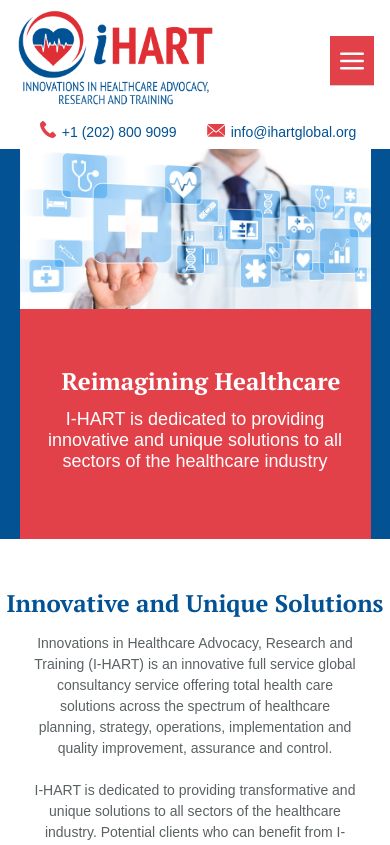
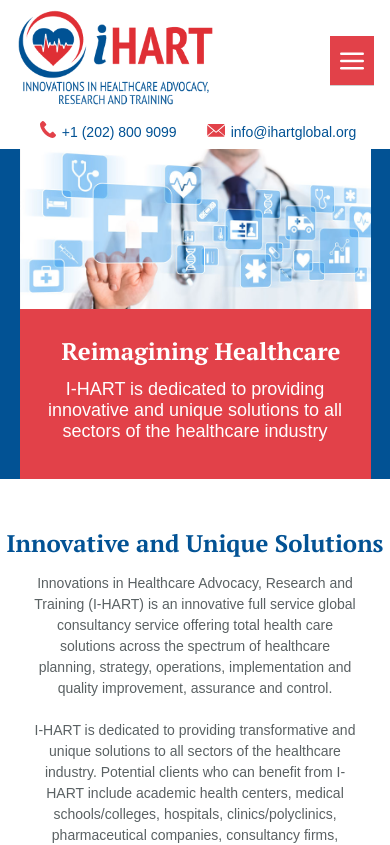
Before and after one commit to asimrasheed533/ihart, a React (Vite) app: page / in a window 390 px wide. Shown: the top 845 px of the page. Built offline with nearby package versions, Linux system fonts and the light colour scheme.

Commit message:
red box fix

```diff
--- a/src/styles/global.scss
+++ b/src/styles/global.scss
@@ -1028,16 +1028,14 @@
 }
 @media (max-width: 1200px) {
   .banner__img__text__wraper {
-    height: 230px;
+    height: 170px;
+    width: 90%;
   }
   .contect__contaier {
     flex-direction: column;
   }
   .banner__wraper {
     flex-direction: column;
-  }
-  .banner__img__text__wraper {
-    width: 90%;
   }
   .about__md {
     align-items: center;
@@ -1060,7 +1058,8 @@
   }
   .banner__img__text__wraper {
     width: 90%;
-    height: 230px;
+    // height: 230px;
+    padding: 0em;
   }
 
   .header__upper__nav__container {
```
